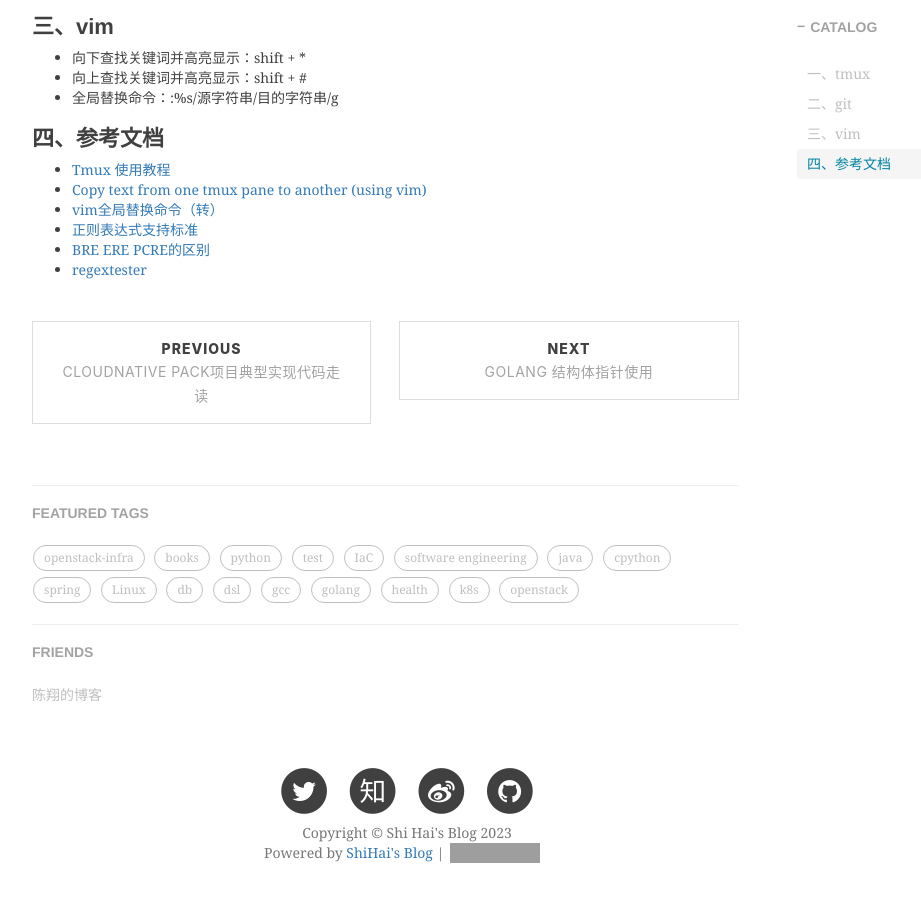
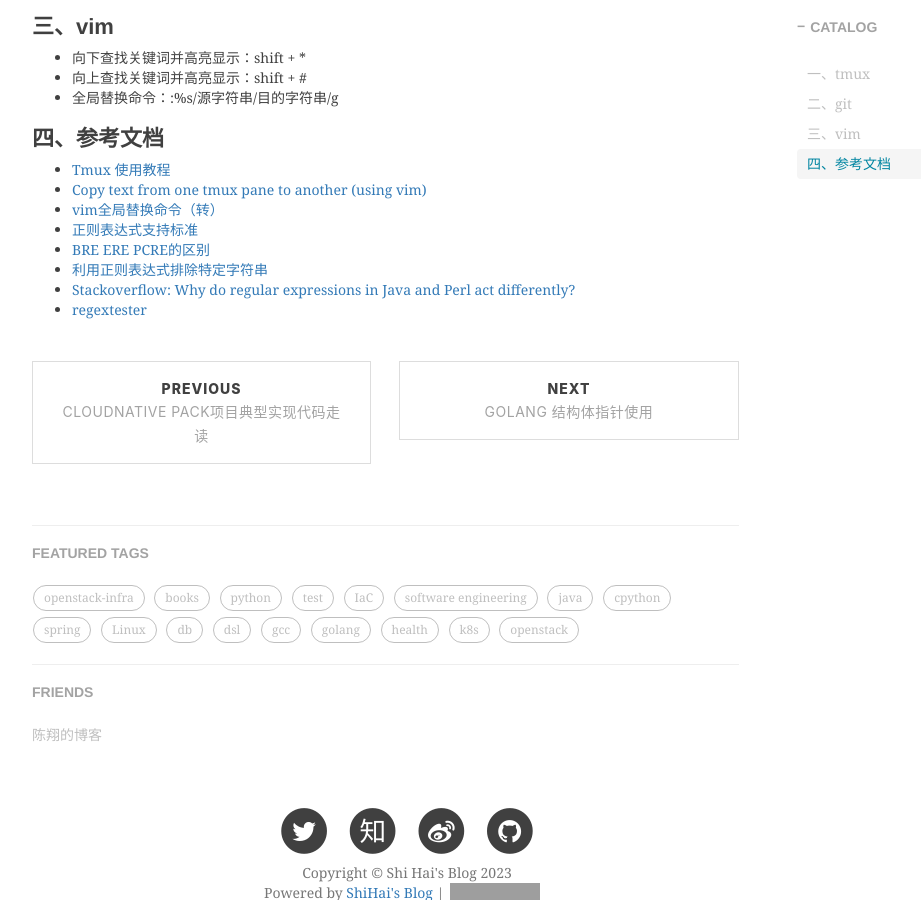
Before and after one commit to shihai1991/shihai1991.github.io, a Jekyll site: the page built from _posts/2022-11-22-linux終端基础命令.md, in a window 1280 px wide and 900 px high, scrolled down 961 px. Shown: the whole window, without its empty margins (233-1154 px from the left). Built offline with Jekyll 4.4.1, drawn with Linux system fonts in a browser that asks for light colours; nearby versions of some CDN libraries; comment, search, counter and statistics services are not loaded; grey boxes are pictures that could not be loaded.

Commit message:
Update 2022-11-22-linux終端基础命令.md

```diff
--- a/_posts/2022-11-22-linux終端基础命令.md
+++ b/_posts/2022-11-22-linux終端基础命令.md
@@ -33,4 +33,6 @@ time: '2022.11.22 19:27:00'
 - [vim全局替换命令（转）](https://www.jianshu.com/p/2af83c65a638)
 - [正则表达式支持标准](https://www.cnblogs.com/codelogs/p/16060372.html)
 - [BRE ERE PCRE的区别](https://www.cnblogs.com/codelogs/p/16060372.html)
+- [利用正则表达式排除特定字符串](https://www.cnblogs.com/wangqiguo/archive/2012/05/08/2486548.html)
+- [Stackoverflow: Why do regular expressions in Java and Perl act differently?](https://stackoverflow.com/questions/784267/why-do-regular-expressions-in-java-and-perl-act-differently)
 - [regextester](https://www.regextester.com/)
```
